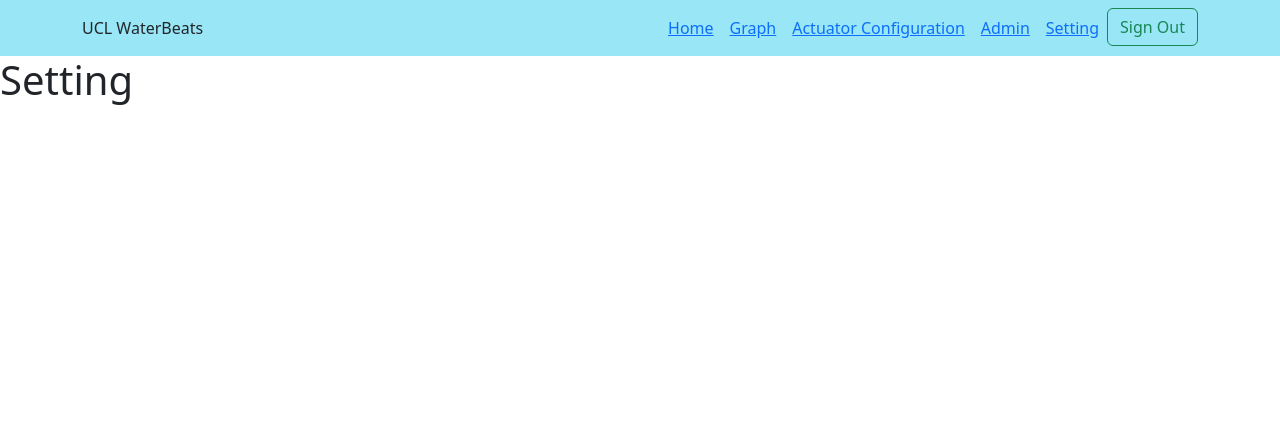
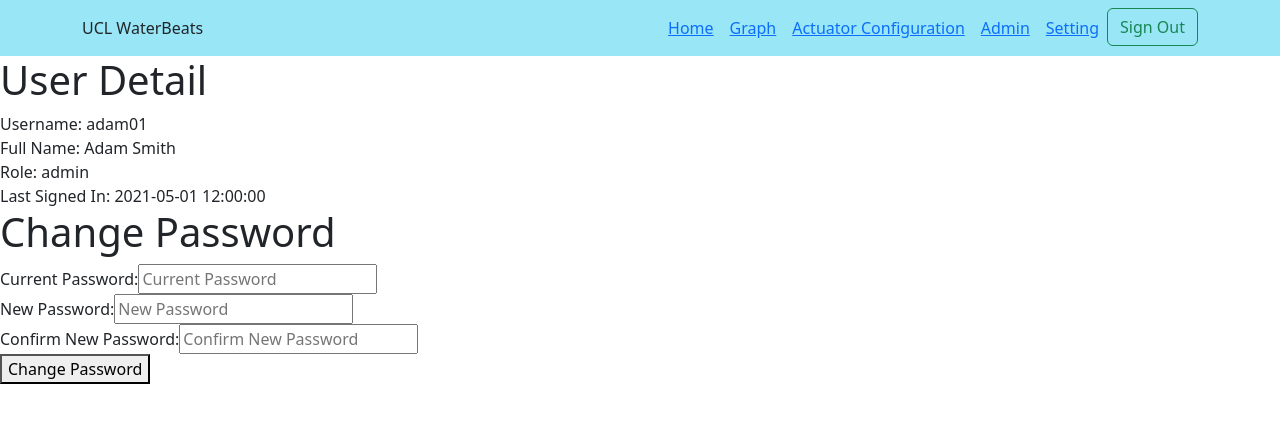
Before and after one commit to diffthanatad/WaterBeats, a Vue app in the folder front-end/: page /setting in a window 1280 px wide. Shown: the top 422 px of the page. Built offline with nearby package versions, Linux system fonts and the light colour scheme; no server answers.

Commit message:
feat: Upload "Personal Setting" template

```diff
--- a/front-end/src/views/SettingView.vue
+++ b/front-end/src/views/SettingView.vue
@@ -1,14 +1,63 @@
 <template>
   <div class="setting">
-    <h1>Setting</h1>
+    <div class="user-detail">
+      <h1>User Detail</h1>
+      <div class="col-8">
+        <label>Username: {{ username }} </label> <br />
+        <label>Full Name: {{ fullname }} </label> <br />
+        <label>Role: {{ role }} </label> <br />
+        <label>Last Signed In: {{ lastSignedIn }} </label> <br />
+      </div>
+    </div>
+    <div class="change-password">
+      <h1>Change Password</h1>
+      <div class="col-8">
+        <label>Current Password: </label>
+        <input
+          v-model="currentPassword"
+          type="password"
+          placeholder="Current Password"
+        />
+        <br />
+        <label>New Password: </label>
+        <input
+          v-model="newPassword"
+          type="password"
+          placeholder="New Password"
+        />
+        <br />
+        <label>Confirm New Password: </label>
+        <input
+          v-model="confirmNewPassword"
+          type="password"
+          placeholder="Confirm New Password"
+        />
+        <br />
+        <button @click="changePassword">Change Password</button>
+      </div>
+    </div>
   </div>
 </template>
 
 <script>
-
 export default {
-  name: 'SettingView',
-  components: {
-  }
-}
+  name: "SettingView",
+  components: {},
+  data() {
+    return {
+      username: "adam01",
+      fullname: "Adam Smith",
+      role: "admin",
+      lastSignedIn: "2021-05-01 12:00:00",
+      currentPassword: "",
+      newPassword: "",
+      confirmNewPassword: "",
+    };
+  },
+  methods: {
+    changePassword() {
+      console.log(`${this.currentPassword}-${this.newPassword}-${this.confirmNewPassword}`);
+    },
+  },
+};
 </script>
```
